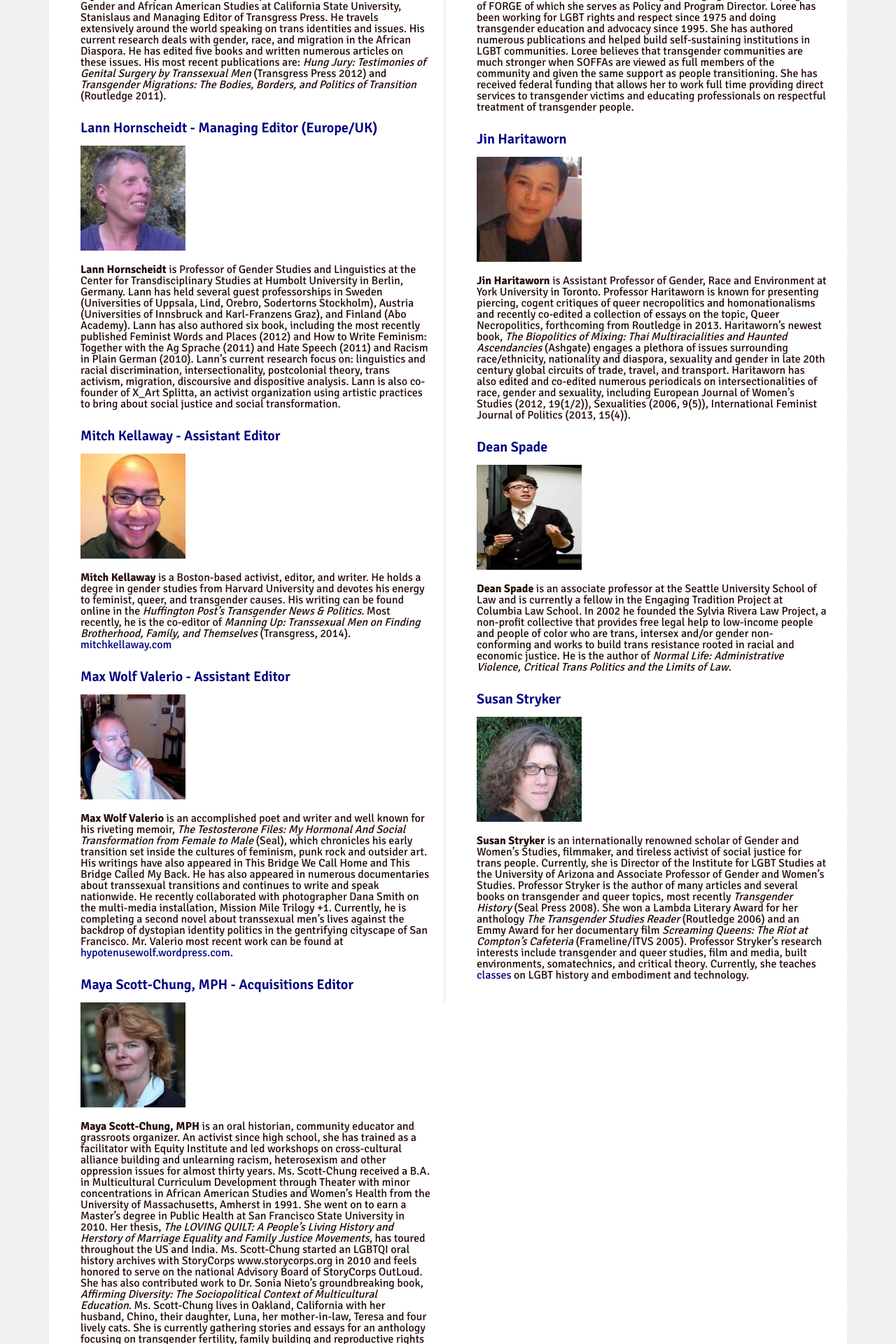
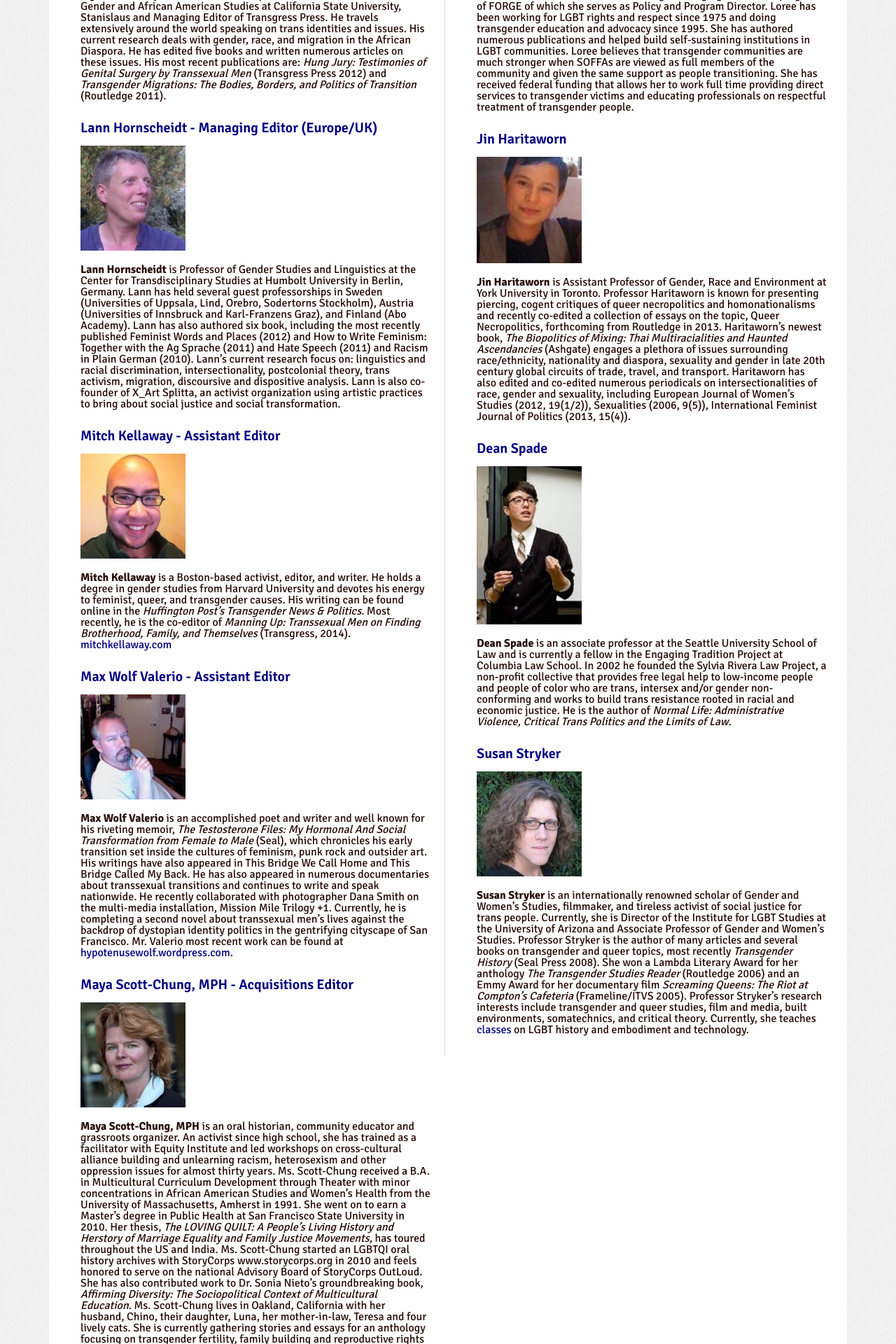
Before and after one commit to transgresspress/transgresspress.github.io, a Jekyll site: the page built from about/collective/index.html, in a window 1280 px wide. Shown: the part 679-2599 px from the top of the page at 70% size. Built offline with Jekyll 4.4.1, drawn with Linux system fonts in a browser that asks for light colours.

Commit message:
Updates Collective page

```diff
--- a/about/collective/index.html
+++ b/about/collective/index.html
@@ -20,7 +20,7 @@
                                                 <li>
                                                         <span class="orange">{{ member.name }} - {{ member.position }}</span>
                                                             <br /><br />
-                                                            <img src="/img/collective/{{ member.image_file }}" width="150" height="150">
+                                                            <img src="/img/collective/{{ member.image_file }}" width="150">
                                                             <br /><br />
                                                             {{ member.description }}
                                                 </li>
@@ -38,7 +38,7 @@
                                                 <li>
                                                         <span class="orange">{{ member.name }}</span>
                                                             <br /><br />
-                                                            <img src="/img/collective/{{ member.image_file }}" width="150" height="150">
+                                                            <img src="/img/collective/{{ member.image_file }}" width="150">
                                                             <br /><br />
                                                             {{ member.description }}
                                                 </li>
```
